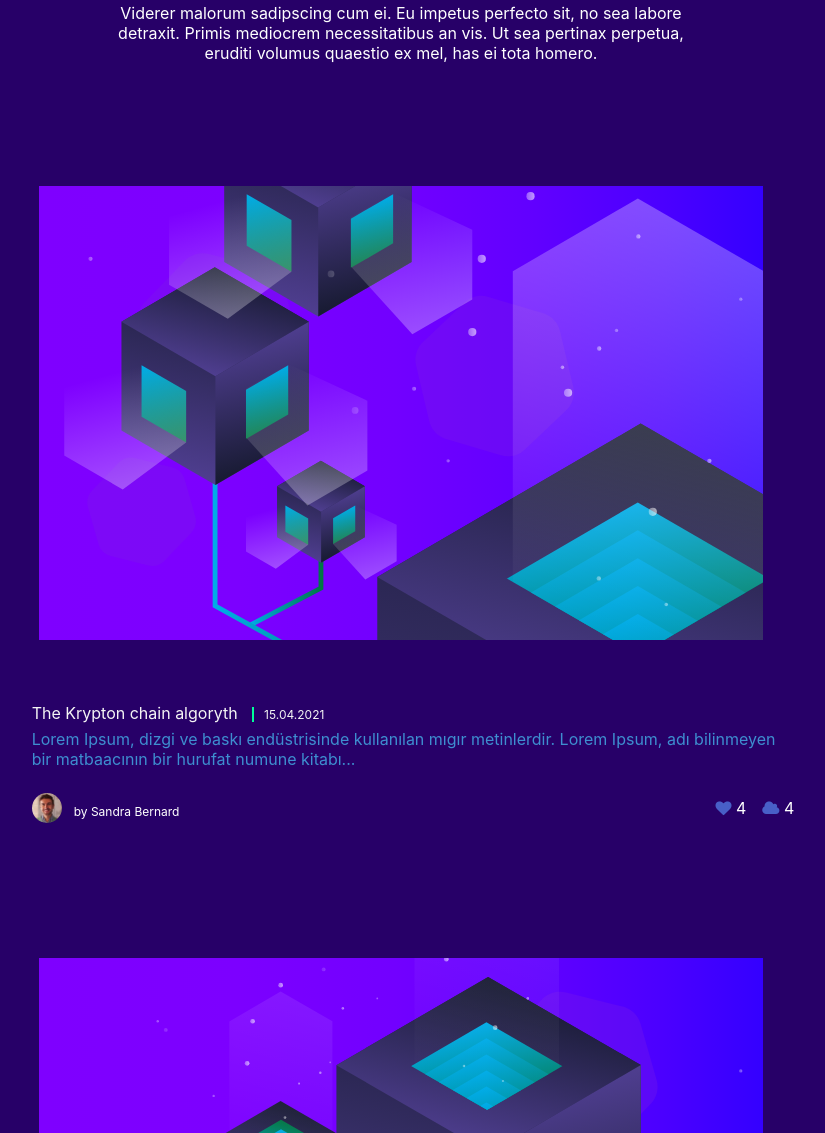
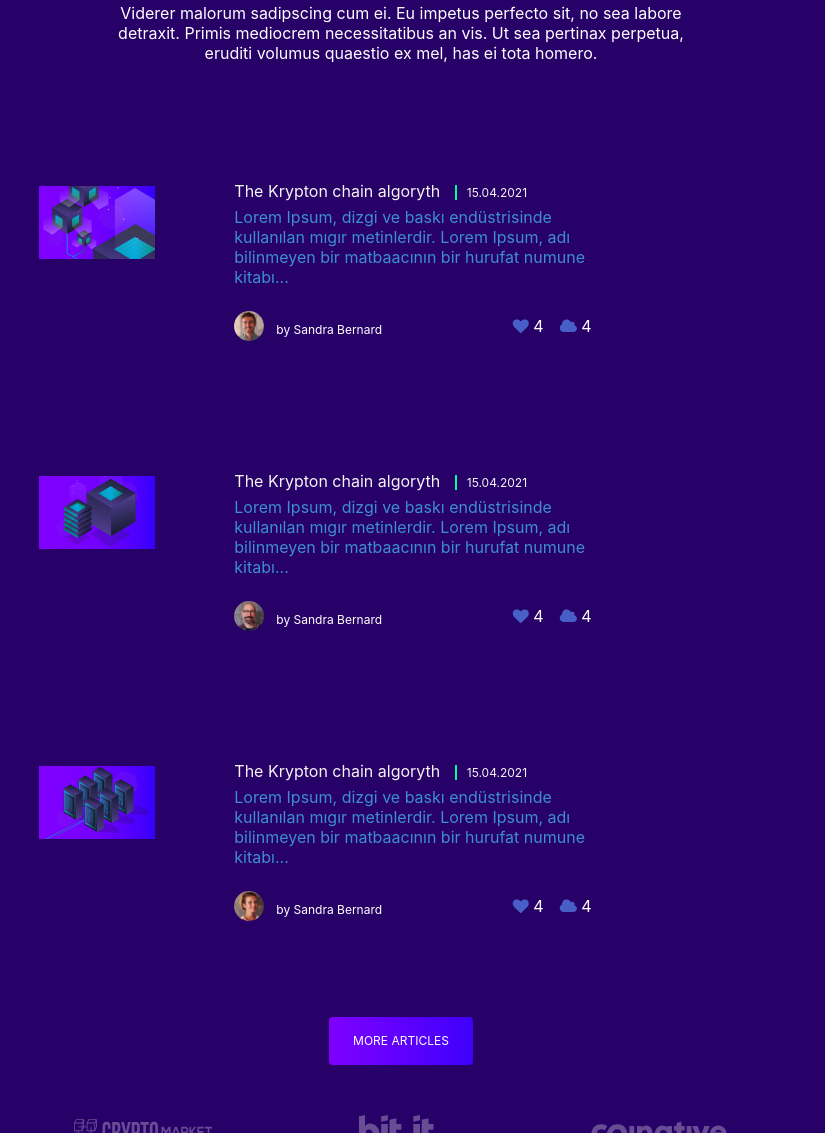
Before and after one commit to engrahafdouia/krypton, a plain HTML site: page index.html in a window 1280 px wide. Shown: the part 8176-9309 px from the top of the page, without its empty margins (239-1064 px from the left). Drawn offline with Linux system fonts and the light colour scheme.

Commit message:
Update index.html

```diff
--- a/index.html
+++ b/index.html
@@ -777,9 +777,13 @@
   <div class="column is-10 is-offset-1">
     <div class="post is-darkest mt-2 p-6 ">
       <a href="" class="">
+        <div class="columns">
+          <div class="column is-3">
             <div class="image-post ">
               <img src="./img/post1.svg" alt="">
               </div>
+          </div>
+          <div class="column is-6">
             <div class="content-post ml-5">
               <div class="post-title has-text-light is-size-6 mt-5">
                 The Krypton chain algoryth
@@ -801,13 +805,21 @@
                   </div>
                 </div>
                 </div>
+          </div>
+        </div>
+
+
       </a>
     </div>
     <div class="post is-darkest mt-2 p-6 ">
       <a href="" class="">
+        <div class="columns">
+          <div class="column is-3" >
             <div class="image-post ">
               <img src="./img/post2.svg" alt="">
               </div>
+          </div>
+          <div class="column is-6">
             <div class="content-post ml-5">
               <div class="post-title has-text-light is-size-6 mt-5">
                 The Krypton chain algoryth
@@ -831,13 +843,23 @@
                   </div>
                 </div>
                 </div>
+          </div>
+        </div>
+
+
       </a>
     </div>
     <div class="post is-darkest mt-2 p-6 ">
       <a href="" class="">
+        <div class="columns">
+          <div class="column is-3">
             <div class="image-post ">
               <img src="./img/post3.svg" alt="">
               </div>
+          </div>
+
+
+        <div class="column is-6  is-offest-2">
           <div class="content-post ml-5">
                 <div class="post-title has-text-light is-size-6 mt-5">
           The Krypton chain algoryth
@@ -854,10 +876,11 @@
               <div class="likes">
                 <i class="fa fa-heart"></i>
                 <span class="has-text-white">4</span></div>
-
               <div class="comment ml-4">
                 <i class="fa fa-cloud"></i>
                 <span class="myspan has-text-white ">4</span></div>
+            </div>
+          </div>
           </div>
         </div>
       </div>
```
Lines whose indentation alone changed are shown as unchanged.
